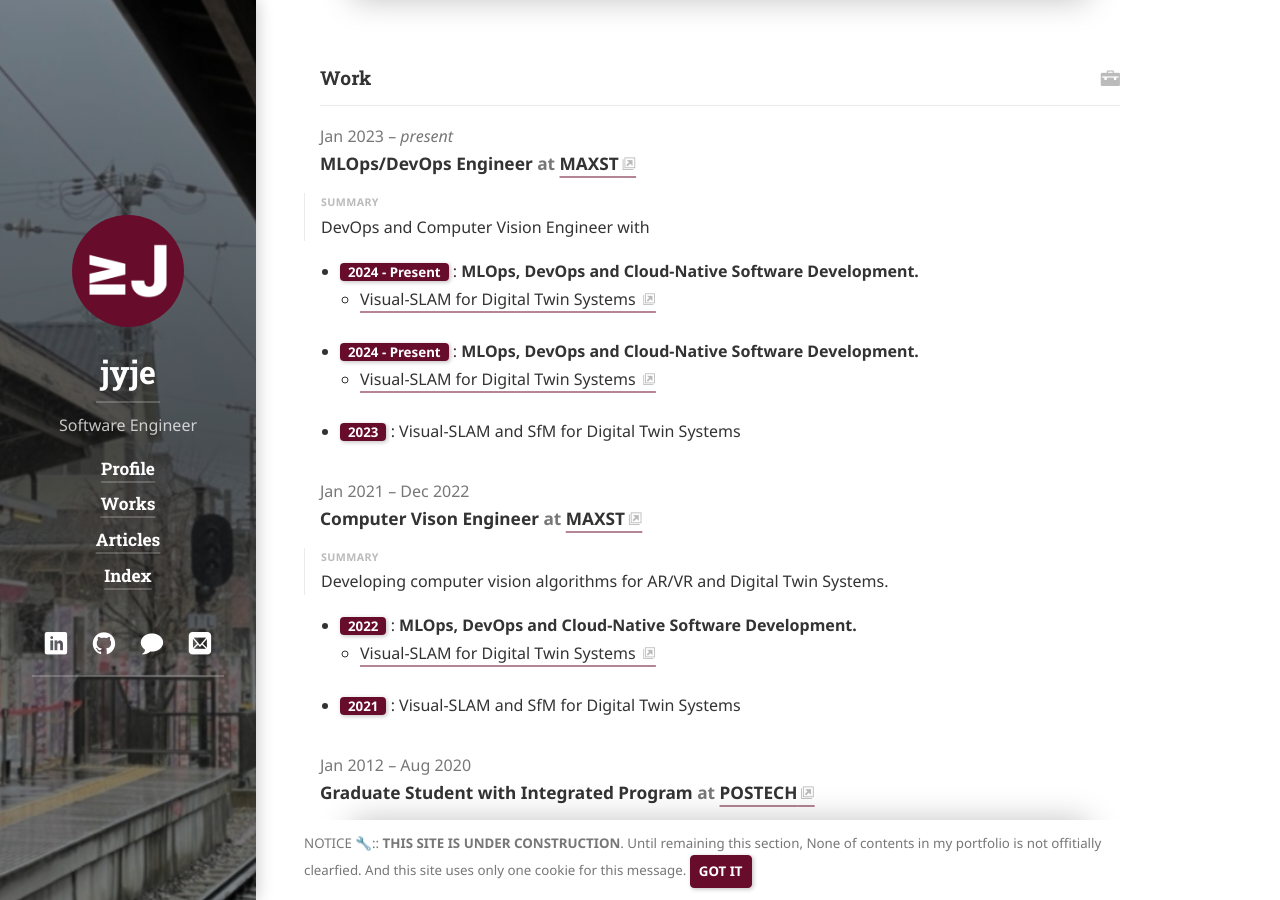
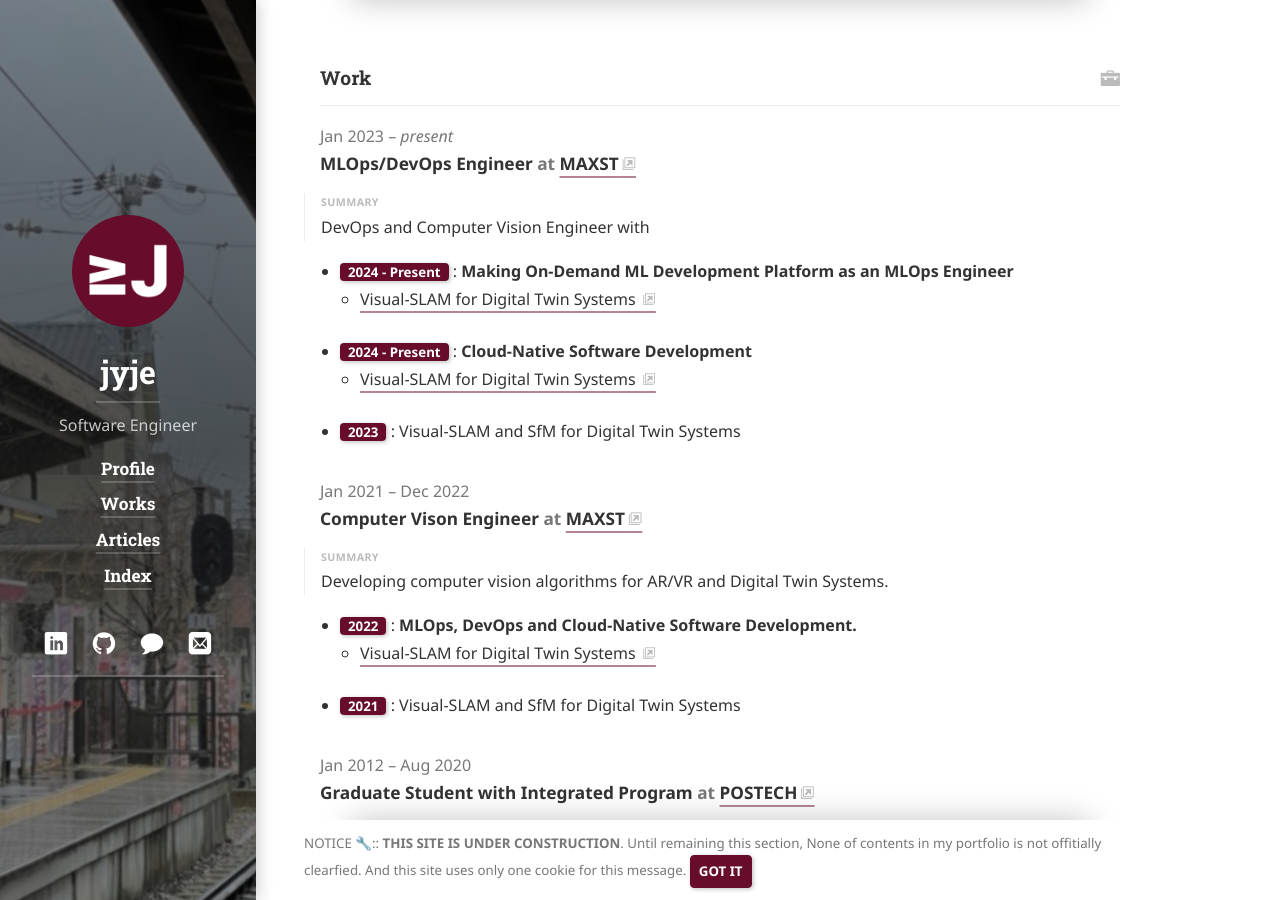
Before and after one commit to jyje/portfolio, a Jekyll site: the page built from profile/cv.md, in a window 1280 px wide and 900 px high, scrolled down 604 px. Built offline with Jekyll 4.4.1, drawn with Linux system fonts in a browser that asks for light colours; cached includes are drawn as plain includes; nearby versions of some CDN libraries; some web fonts are replaced; library files that are not in the unit come from our copies.

```diff
--- a/_config.yml
+++ b/_config.yml
@@ -187,6 +187,10 @@ google_analytics:      UA-257233721-1
 # Setting a tinyletter username will enable the newsletter subscription box.
 # PRO version only!
 # tinyletter:            <username>
+
+# Setting a ChannelIO ID will enable the chat widget.
+# https://docs.channel.io/help/en
+channel_io_plugin_key:  e99f88b7-5722-4f32-8771-08cff75455ee
 
 
 # Hydejack Settings
--- a/_data/resume.yml
+++ b/_data/resume.yml
@@ -73,7 +73,7 @@ work:
     highlights:
       - >
         <span class="emph btn-inline btn-primary"><b>2024 - Present</b></span> :
-          <b>MLOps, DevOps and Cloud-Native Software Development.</b>
+          <b>Making On-Demand ML Development Platform as an MLOps Engineer</b>
         <ul>
           <li>
             <a href="https://postech-primo.hosted.exlibrisgroup.com/permalink/f/1031dvf/82POSTECH_INST21232402040003286">
@@ -83,7 +83,7 @@ work:
         </ul>
       - >
         <span class="emph btn-inline btn-primary"><b>2024 - Present</b></span> :
-          <b>MLOps, DevOps and Cloud-Native Software Development.</b>
+          <b>Cloud-Native Software Development</b>
         <ul>
           <li>
             <a href="https://postech-primo.hosted.exlibrisgroup.com/permalink/f/1031dvf/82POSTECH_INST21232402040003286">
```
Also changed, not shown: _layouts/base.html (+8 -0 lines).
